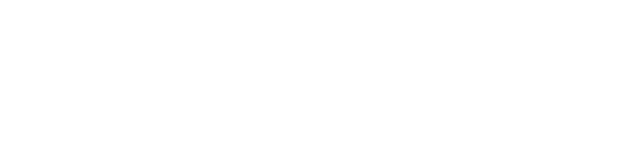
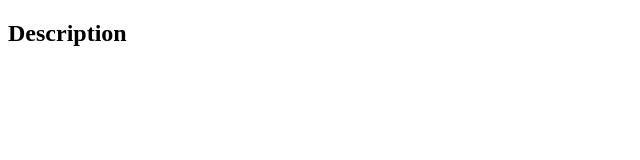
Before and after one commit to Exosupra/mon-cv, a plain HTML site: page index.html in a window 1280 px wide. Shown: the whole page, without its empty margins (0-640 px from the left). Drawn offline with Linux system fonts and the light colour scheme.

Commit message:
Mise en place de la section description

```diff
--- a/index.html
+++ b/index.html
@@ -5,5 +5,5 @@
         <title>Mon CV</title>
         <link rel="stylesheet" href="style.css" />
     </head>
-    <body></body>
+    <body><h2>Description</h2></body>
 </html>
```
